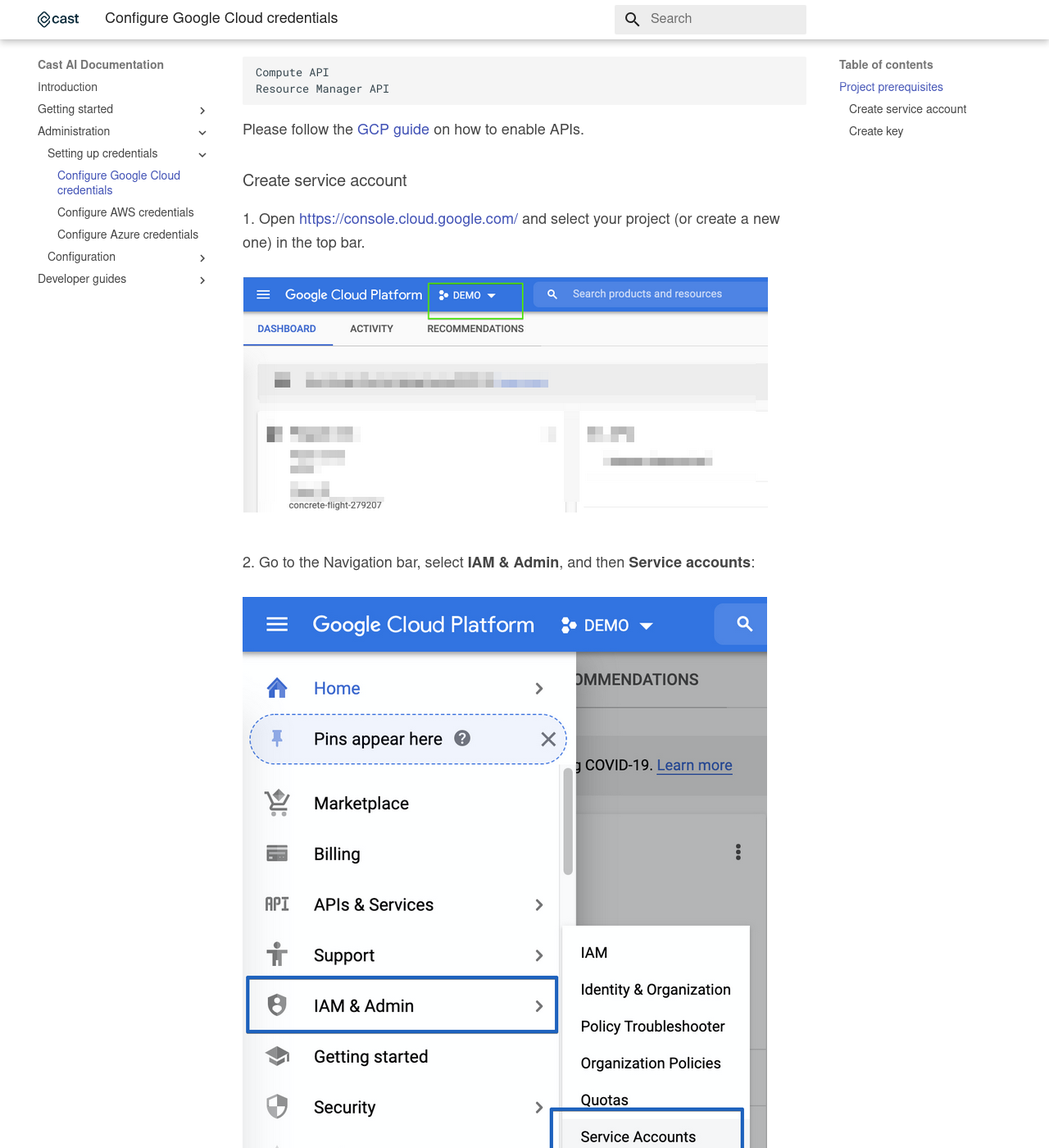
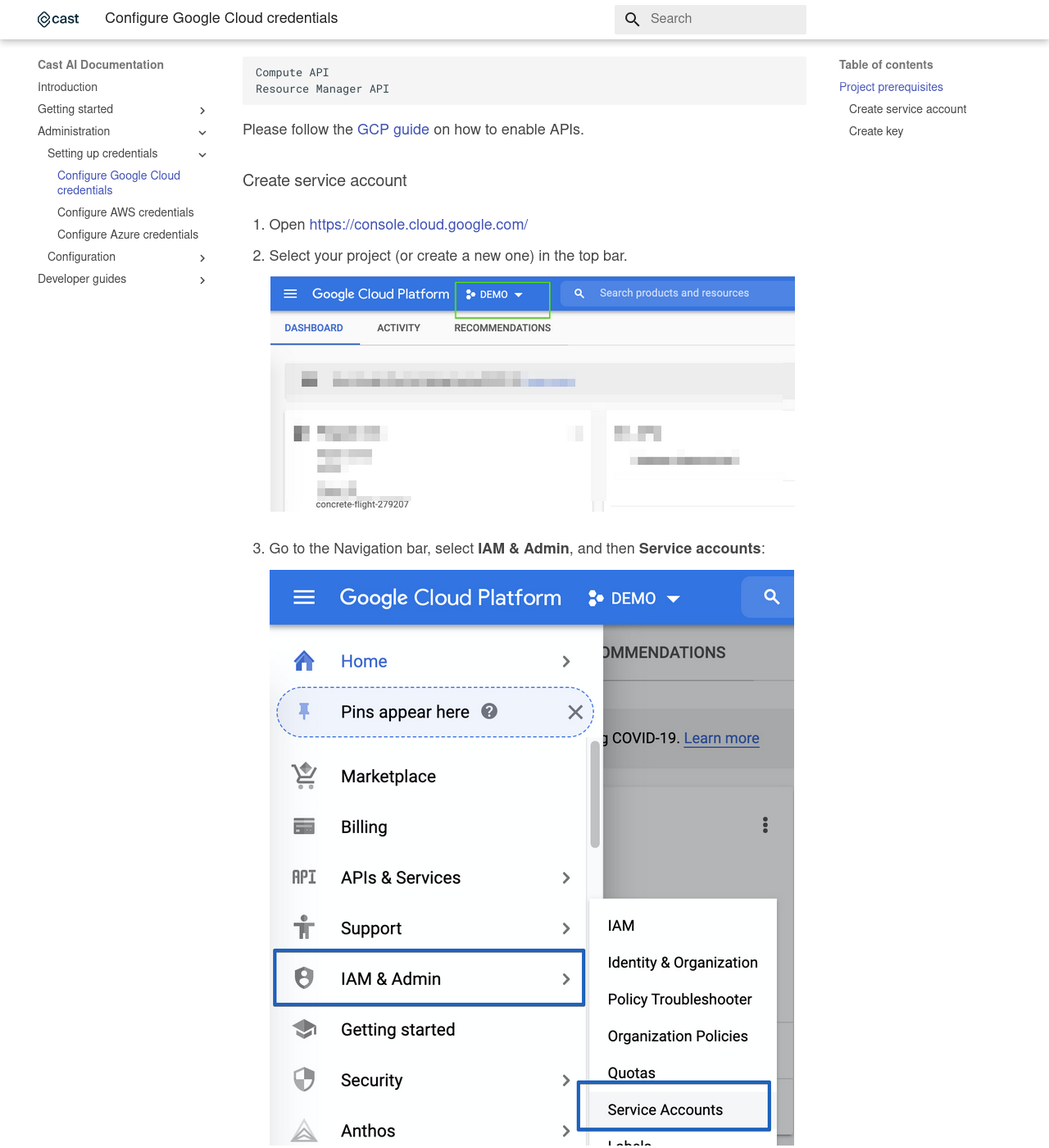
Before and after one commit to castai/docs, an MkDocs documentation site: the page built from docs/administration/configuring-gcp-credentials.md, in a window 1280 px wide and 1400 px high, scrolled down 344 px. Shown: the whole window at 82% size. Built offline with MkDocs 1.6.1 and Material for MkDocs 9.7.7, drawn with Linux system fonts in a browser that asks for light colours; some web fonts are replaced.

````diff
--- a/docs/administration/configuring-gcp-credentials.md
+++ b/docs/administration/configuring-gcp-credentials.md
@@ -16,36 +16,37 @@ Please follow the [GCP guide](https://cloud.google.com/apis/docs/getting-started
 
 ### Create service account
 
-1\. Open [https://console.cloud.google.com/](https://console.cloud.google.com/) and select your project (or create a new
-one) in the top bar.
+1. Open [https://console.cloud.google.com/](https://console.cloud.google.com/)
 
-![](configuring-gcp-credentials/gcp1.png)
+2. Select your project (or create a new one) in the top bar.
 
-2\. Go to the Navigation bar, select **IAM & Admin**, and then **Service accounts**:
+    ![](configuring-gcp-credentials/gcp1.png)
 
-![](configuring-gcp-credentials/gcp2.png)
+3. Go to the Navigation bar, select **IAM & Admin**, and then **Service accounts**:
 
-3\. Click **Create service account**
+    ![](configuring-gcp-credentials/gcp2.png)
 
-![](configuring-gcp-credentials/gcp3.png)
+4. Click **Create service account**:
 
-Enter the preferred **Service account name** and **description**. Click **Create**
+    ![](configuring-gcp-credentials/gcp3.png)
 
-![](configuring-gcp-credentials/gcp4.png)
+    Enter the preferred **Service account name** and **description**. Click **Create**
 
-Add the following roles to the created account:
+    ![](configuring-gcp-credentials/gcp4.png)
 
-```
-roles/compute.admin
-roles/iam.serviceAccountAdmin
-```
+    Add the following roles to the created account:
 
-Click **Continue**.
+    ```
+    roles/compute.admin
+    roles/iam.serviceAccountAdmin
+    ```
 
-![](configuring-gcp-credentials/gcp5.png)
-In the last step of the service account creation, click **Done** without entering any data.
+    Click **Continue**.
 
-![](configuring-gcp-credentials/gcp6.png)
+    ![](configuring-gcp-credentials/gcp5.png)
+    In the last step of the service account creation, click **Done** without entering any data.
+
+    ![](configuring-gcp-credentials/gcp6.png)
 
 ### Create key
 
````
Also changed, not shown: README.md (+19 -20 lines), docs/getting-started/how-to-deploy-the-application.md (+1 -1 lines), 2 other files.
